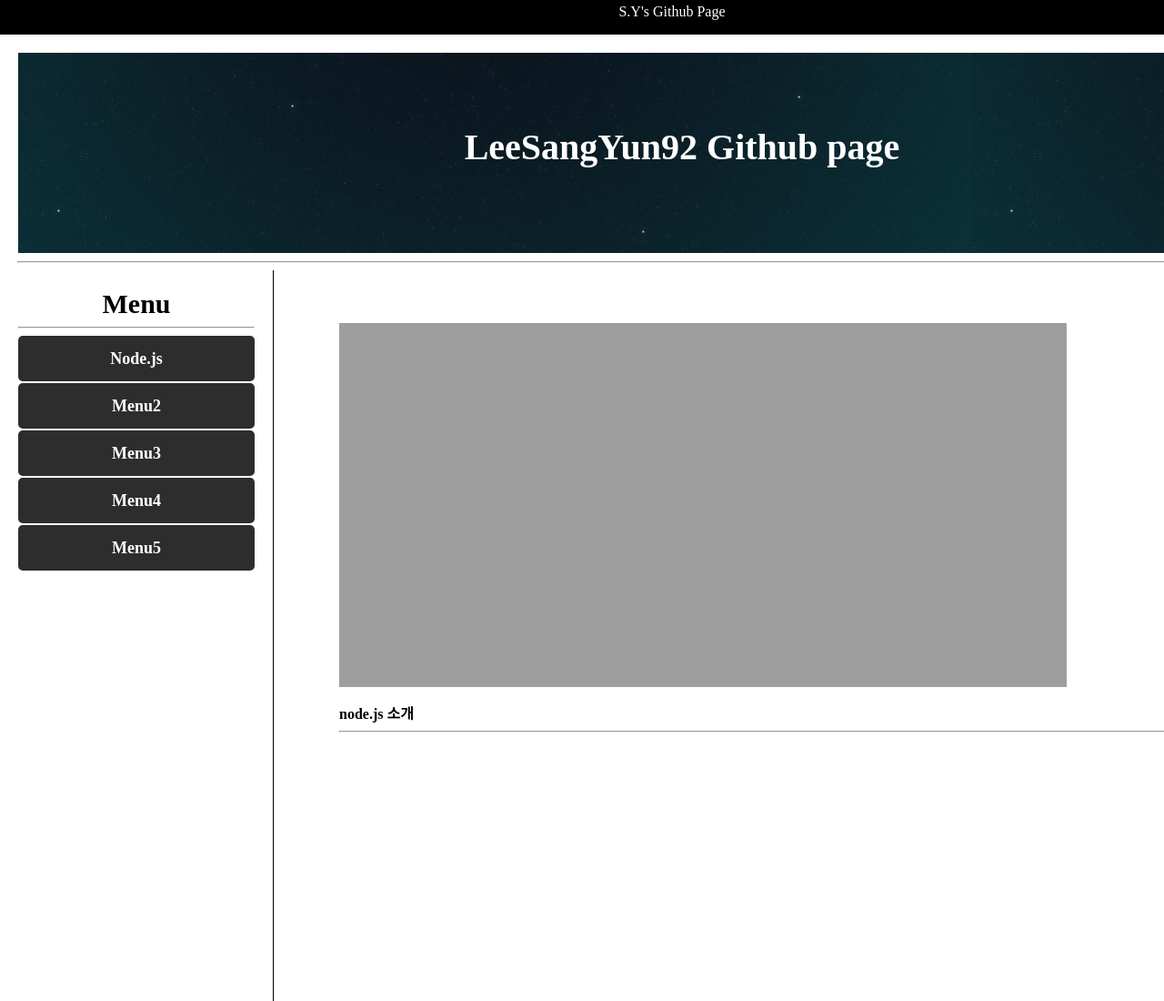
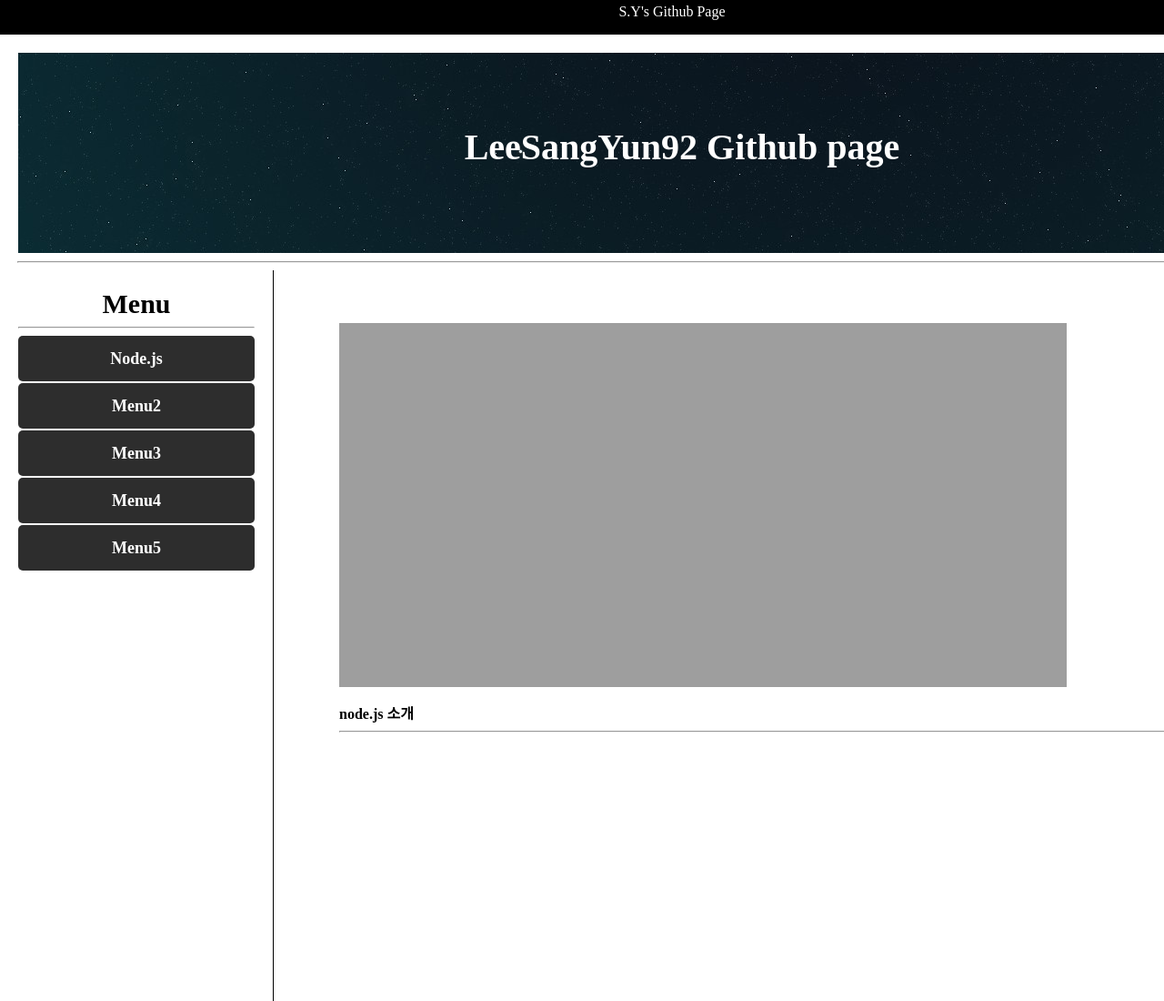
Before and after one commit to LeeSangYun92/Web, a plain HTML site: page index.html in a window 1280 px wide. Shown: the top 1100 px of the page at 91% size. Drawn offline with Linux system fonts and the light colour scheme.

Commit message:
1st project finish

```diff
--- a/index.html
+++ b/index.html
@@ -23,7 +23,7 @@
 			float: left;
 			width: 1460px;
 			height: 140px;
-			background-image: url(./images/hgroup.png);
+			background-image: url(./images/hgroup.jpg);
 			text-align: center;
 			font-size: 40px;
 			padding-top: 80px;
```
Also changed, not shown: images/hgroup.PNG (deleted), images/hgroup.jpg (added).
